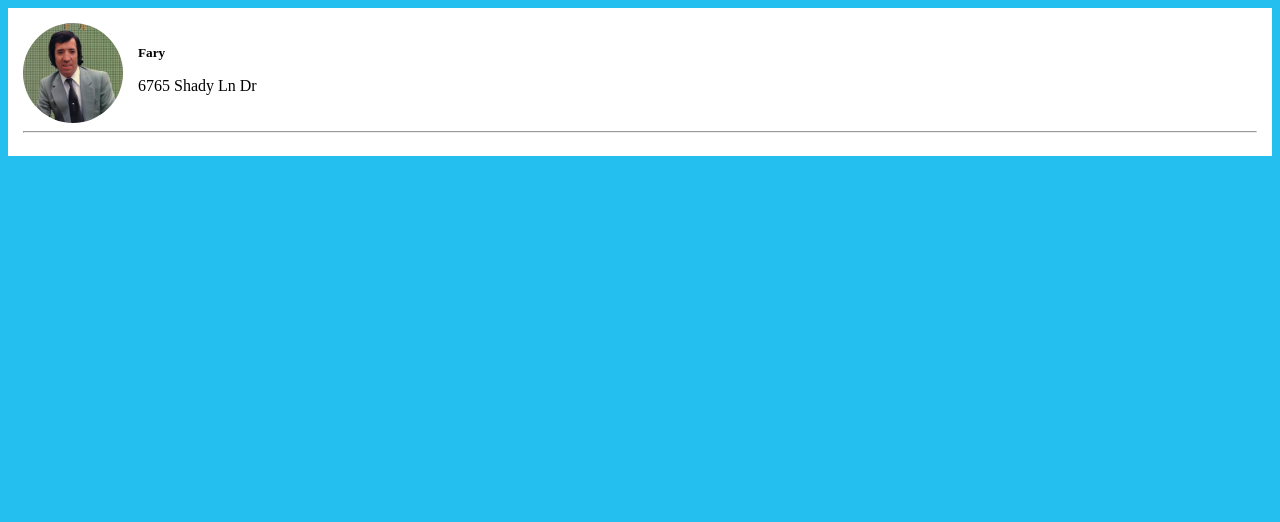
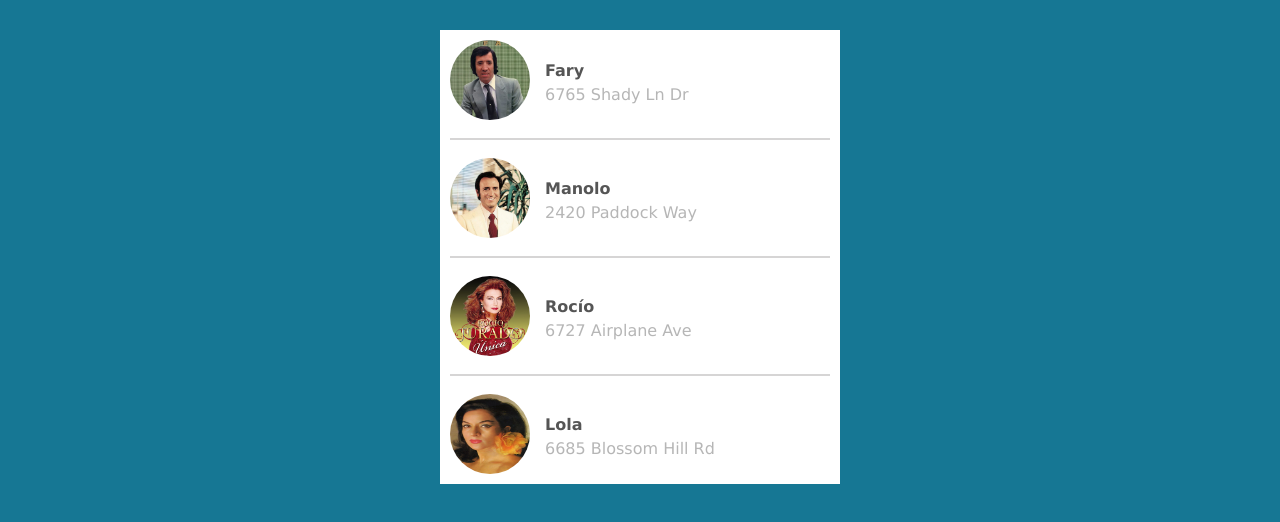
Before and after one commit to miguelonp2/contactosCopleros, a plain HTML site: page index.html in a window 1280 px wide. Drawn offline with Linux system fonts and the light colour scheme.

Commit message:
Versión final

```diff
--- a/index.html
+++ b/index.html
@@ -1,21 +1,49 @@
 <!DOCTYPE html>
 <html lang="es">
+
 <head>
     <meta charset="UTF-8">
     <meta name="viewport" content="width=device-width, initial-scale=1.0">
     <title>Contactos Copleros -- Práctica CSS Display & Position</title>
     <link rel="stylesheet" href="style.css">
 </head>
+
 <body>
     <div class="tablaContactos">
         <div class="filaContactos">
             <img src="assets/fary.jpg" alt="fary">
             <div class="textoCoplero">
-                <h5>Fary</h5>
+                <h4>Fary</h4>
                 <p>6765 Shady Ln Dr</p>
             </div>
         </div>
         <hr>
+        <div class="filaContactos">
+            <img src="assets/manolo.jpg" alt="manolo">
+            <div class="textoCoplero">
+                <h4>Manolo</h4>
+                <p>2420 Paddock Way</p>
+            </div>
+        </div>
+        <hr>
+        <div class="filaContactos">
+            <img src="assets/rocio.jpg" alt="rocio">
+            <div class="textoCoplero">
+                <h4>Rocío</h4>
+                <p>6727 Airplane Ave</p>
+            </div>
+        </div>
+        <hr>
+        <div class="filaContactos">
+            <img id="fotoLola" src="assets/lola.jpg" alt="lola">
+            <div class="textoCoplero">
+                <h4>Lola</h4>
+                <p>6685 Blossom Hill Rd</p>
+            </div>
+        </div>
+
+
     </div>
 </body>
+
 </html>
--- a/style.css
+++ b/style.css
@@ -1,20 +1,47 @@
 body{
-    background-color: rgb(36, 191, 238);
-}
-.tablaContactos{
-    background-color: white;
-    padding: 15px;
+    background-color: rgb(22, 119, 148);
+    font-family: Verdana, Geneva, Tahoma, sans-serif;
+    display: flex;
+    margin-top: 30px;
+    justify-content: center;
 }
 img{
-    width: 100px;
+    width: 80px;
     border-radius: 50%;
 }
 .filaContactos{
     display: flex;
+    justify-content: flex-start;
+    padding: 10px;
+}
+.tablaContactos{
+    background-color: white;
+    display: flex;
+    flex-direction: column;
+    width: 400px;
+
 }
 .textoCoplero{
+    display: flex;
+    flex-direction: column;
     padding-left: 15px;
 }
-h5{
+h4{
     margin-bottom: 0;
+    color: rgb(85, 85, 85);
 }
+p{
+    color: rgb(182, 182, 182);
+    margin: 0;
+    margin-top: 5px;
+}
+hr{
+    border-color: rgb(214, 213, 213);
+    border-width: 1px;
+    border-style: solid;
+    margin-left: 10px;
+    margin-right: 10px;
+}
+#fotoLola{
+    height: 80px;
+}
```
Also changed, not shown: 1 other file.
